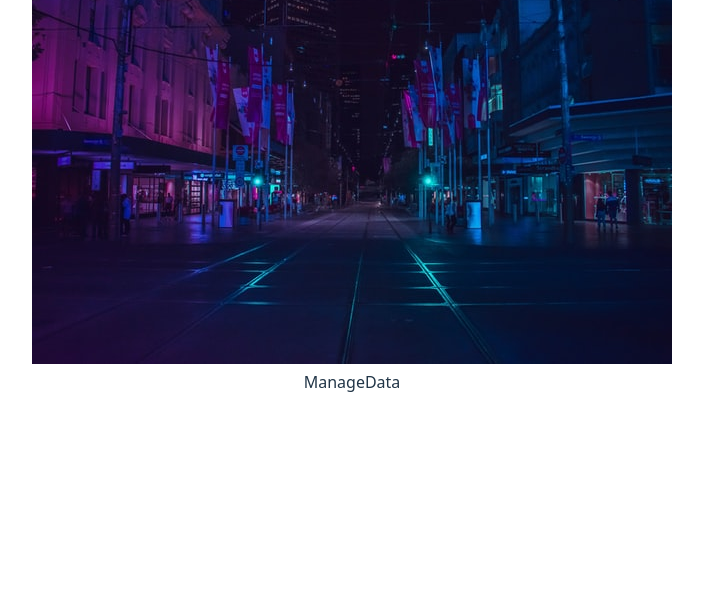
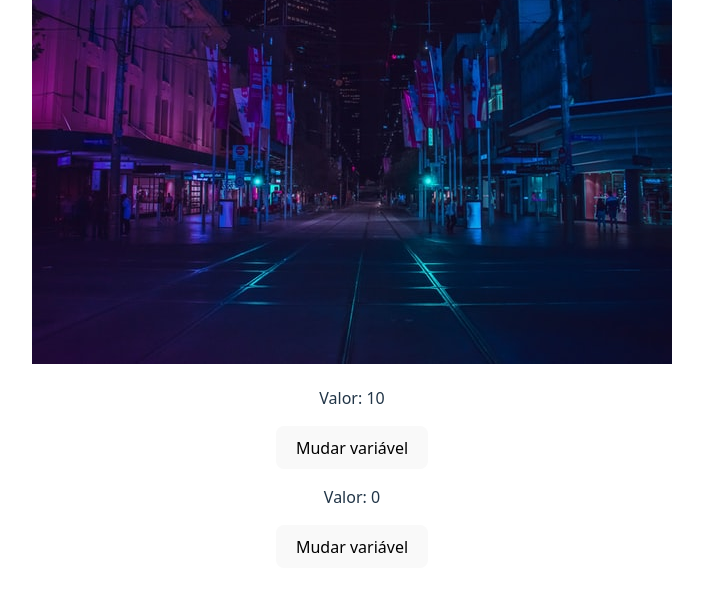
Before and after one commit to DouglasYHWH-Developer/React, a React (Vite) app in the folder introducao/aula_02/3_AVANCANDO_EM_REACT/avancando/: page / in a window 1280 px wide. Shown: the part 653-1245 px from the top of the page, without its empty margins (288-991 px from the left). Built offline with nearby package versions, Linux system fonts and the light colour scheme.

Commit message:
Acrescentamos o hook de useState para fins didático

```diff
--- a/introducao/aula_02/3_AVANCANDO_EM_REACT/avancando/src/components/ManageData.jsx
+++ b/introducao/aula_02/3_AVANCANDO_EM_REACT/avancando/src/components/ManageData.jsx
@@ -1,7 +1,20 @@
+import { useState } from "react";
+
 const ManageData = () => {
+        let someData = 10
+        const [number, setNumber] = useState(0);
 
   return (
-    <div>ManageData</div>
+    <div>
+        <div>
+           <p>Valor: {someData}</p>
+           <button onClick={() => someData = 15}>Mudar variável</button>
+        </div>
+        <div>
+           <p>Valor: {number}</p>
+           <button onClick={() => setNumber(25)}>Mudar variável</button>
+        </div>
+    </div>
   )
 
 }
```
